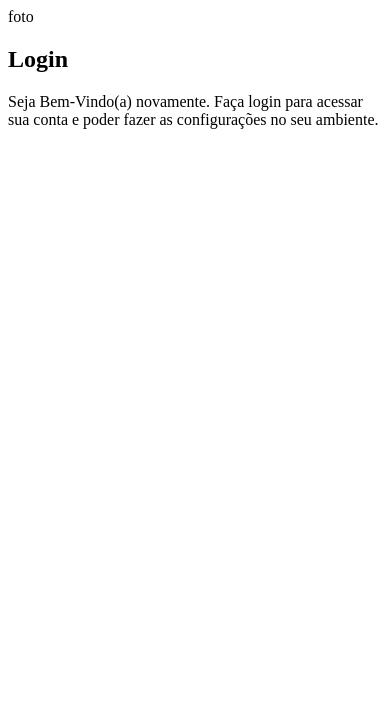
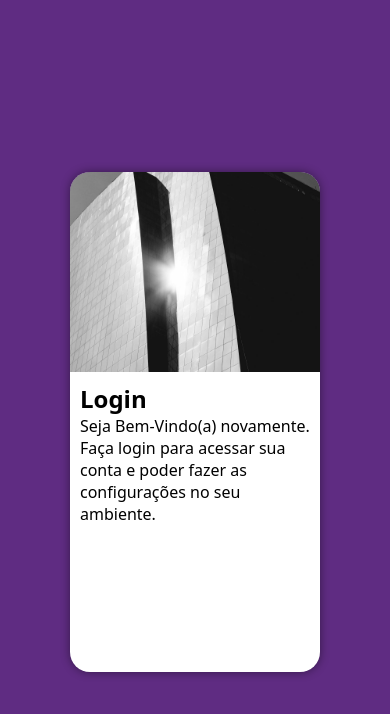
Before and after one commit to gravo47/projeto-login, a plain HTML site: page index.html in a window 390 px wide. Drawn offline with Linux system fonts and the light colour scheme.

Commit message:
criação do mobile first

```diff
--- a/estilos/style.css
+++ b/estilos/style.css
@@ -5,3 +5,48 @@
     verde: #49a09d
     lilás: #5f2c82
 */
+
+* {
+    font-family: system-ui, -apple-system, BlinkMacSystemFont, 'Segoe UI', Roboto, Oxygen, Ubuntu, Cantarell, 'Open Sans', 'Helvetica Neue', sans-serif;
+    padding: 0px;
+    margin: 0px;
+    box-sizing: border-box;
+}
+
+body, html {
+    background-color: #5f2c82;
+    height: 100vh;
+    width: 100vw;
+}
+
+main {
+    position: relative;
+    height: 100vh;
+    width: 100vw;
+}
+
+section#login {
+    position: absolute;
+    top: 50%;
+    left: 50%;
+    transform: translate(-50%, -50%);
+    background-color: white;
+    width: 250px;
+    height: 500px;
+    border-radius: 20px;
+    overflow: hidden;
+    box-shadow: 0px 0px 10px rgba(0, 0, 0, 0.447);
+}
+
+section#login > div#imagem {
+    background: #5f2c82 url(../imagens/predio.jpg) no-repeat;
+    height: 200px;
+    background-size: cover;
+    background-position: left bottom;
+    display: block;
+}
+
+section#login > div#formulario {
+    padding: 10px;
+    display: block;
+}
--- a/index.html
+++ b/index.html
@@ -10,7 +10,7 @@
     <main>
         <section id="login">
             <div id="imagem">
-                foto
+                <!--FOTO-->
             </div>
             <div id="formulario">
                 <h1>Login</h1>
```
